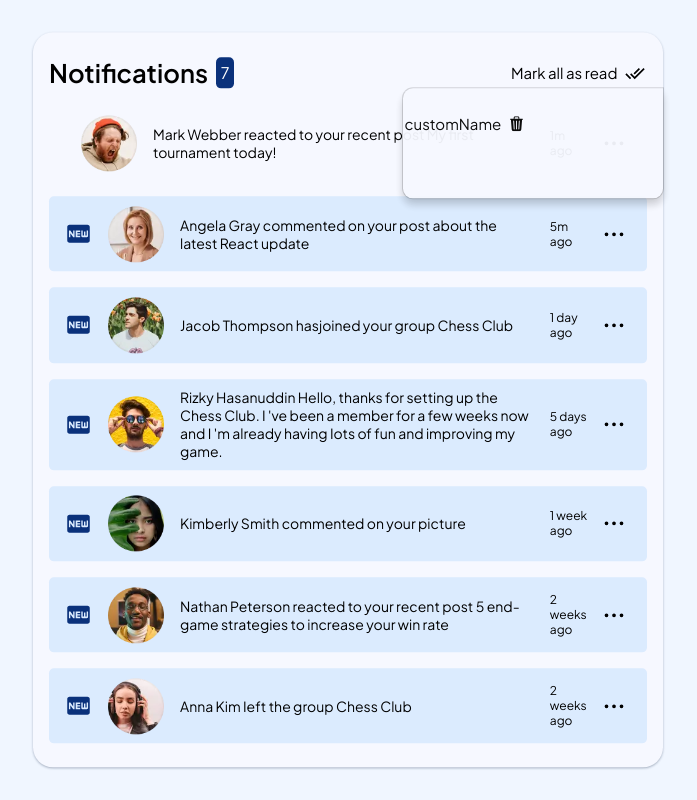
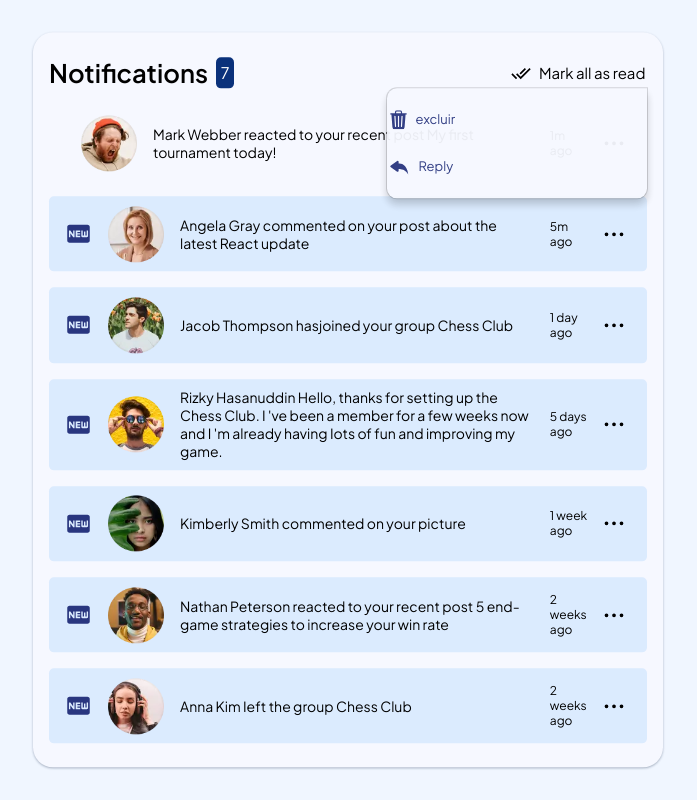
Before and after one commit to maicondguerian/page-notification-REACT, a React (Vite) app: page / in a window 1280 px wide. Both pictures are taken after a click on the button 906 px from the left and 142 px from the top of the page. Shown: the whole page, without its empty margins (292-989 px from the left). Built offline with nearby package versions, Linux system fonts and the light colour scheme.

Commit message:
a lot of coder later...

```diff
--- a/src/App.jsx
+++ b/src/App.jsx
@@ -3,6 +3,8 @@ import { GlobalStyles } from './globalStyles/globalStyles';
 import { ThemeProvider } from 'styled-components';
 import { theme } from './globalStyles/theme';
 import { Notifications } from './components/notifications/Notifications';
+import { ReplyComment } from './components/replyModal/replyComment';
+
 
 function App() {
 
--- a/src/components/modal/ActionModal.jsx
+++ b/src/components/modal/ActionModal.jsx
@@ -6,7 +6,7 @@ const StyledModal = styled.div`
   right: 0;
   height: 110px;
   width: 260px;
-  padding: 1rem 0;
+  padding: .5rem 0;
   border-bottom-left-radius:10px ;
   border-top-left-radius:10px ;
   border-bottom-right-radius:10px ;
@@ -16,10 +16,14 @@ const StyledModal = styled.div`
   opacity: 0.95;
 `;
 
-export const ActionModal = ( {children, onClick=()=>{}, getModalStatus} ) => {
+export const ActionModal = ( {children, onClick=()=>{}, getModalStatus, isOpen, id} ) => {
   return (
-    <StyledModal onClick={onClick} className={getModalStatus ? "modalOn" : "modalOff"}>
-      {children}
-    </StyledModal>
+    <>
+      {isOpen && (
+        <StyledModal id={id} onClick={onClick} className={getModalStatus ? "modalOn" : "modalOff"}>
+        {children}
+        </StyledModal>
+      )}
+    </>
   )
 }
--- a/src/components/notifications/Notifications.jsx
+++ b/src/components/notifications/Notifications.jsx
@@ -1,13 +1,14 @@
-import React, { useState } from 'react'
+import React, { useEffect, useState } from 'react'
 import { Button, NotificationBar } from '../pageContainer/notificationBar/NotificationBar'
-import { ActiveModal, NotificationWrapper, StyledDiv, StyledNotification } from '../../globalStyles/globalStyles'
+import { ActiveModalWrapper, NotificationWrapper, StyledDiv, StyledNotification } from '../../globalStyles/globalStyles'
 import { MdFiberNew } from "react-icons/md";
 import { HiEllipsisHorizontal } from "react-icons/hi2";
 import { ActionModal } from '../modal/ActionModal';
 import { BsTrash3Fill, BsFillReplyFill } from "react-icons/bs";
+import { ReplyComment } from '../replyModal/replyComment';
 
 
-export const Notifications = ({onDelete, notify}) => {
+export const Notifications = () => {
     const [notifications, setNotifications] = useState([
         {
             id: 1,
@@ -73,13 +74,15 @@ export const Notifications = ({onDelete, notify}) => {
                 getNotificationCounter={notificationCounter}
                 GetSetCounterFunction={handleNotificationCounter}
             />
-            {notifications.map((notify, index)=>(
+             {notifications.length  === 0 ? <p>Nenhuma notificação para exibir</p> : <></>}
+            {notifications.map((notify, index) => (
                 <Notification
                     getsetNotificationCounter={setNotificationCounter}
                     getFunction={setNotifications}
                     getItemList={notifications}
                     notify={notify}
                     key={index}
+                    id={notify.index}
                 />
             ))}
         </NotificationWrapper>
@@ -87,28 +90,62 @@ export const Notifications = ({onDelete, notify}) => {
 }
 
 
-const Notification = ( {notify, index, getItemList, getFunction, getsetNotificationCounter} ) =>{
-    const [showModal, setShowModal] =useState(false);
+const Notification = ({ notify, index, getItemList, getFunction, getsetNotificationCounter, id }) => {
+    const [showModal, setShowModal] = useState(false);
     const [isRead, setIsread] = useState(false);
+    const [replyMessage, setReplyMessage] = useState(false);
 
     const handleIsRead = () => {
         setIsread(true);
     }
 
-    const handleDeleteItem = (index) =>{
+    const handlerOpenModal = () => {
+        setShowModal(true);
+        setTimeLeft(0)
+    }
+
+
+    const handlereplyComment = () => {
+        setReplyMessage(true);
+    };
+
+    const handleDeleteItem = (id) => {
         const newList = [...getItemList];
-        newList.splice(index, 1);
+        newList.splice(id === 0 ? 1 : 0, 1);
         getFunction(newList);
         getsetNotificationCounter(newList.length);
+        setReplyMessage(false);
     }
-    return(
+
+    const [timeLeft, setTimeLeft] = useState(null);
+
+    useEffect(() => {
+        let interval
+        if (showModal) {
+            interval = setInterval(() => {
+                setTimeLeft(prevTime => {
+                    if (prevTime > 1) {
+                        return prevTime - 1;
+                    } else {
+                        clearInterval(interval);
+                        return 'excluir'
+                    }
+                });
+            }, 1000);
+        }
+        return () => clearInterval(interval);
+    }, [showModal]);
+
+
+    return (
         <StyledNotification
             onClick={handleIsRead}
             isRead={isRead}
+            sh
         >
             <ul>
                 <li key={index}>
-                    <span><MdFiberNew size={27} fill='#0a317b'/></span>
+                    <span><MdFiberNew size={27} fill='hsl(231, 51%, 33%)' /></span>
                     <img src={notify.avatar} alt="" />
                     <p>{notify.user} {notify.description} </p>
                     <StyledDiv
@@ -120,25 +157,48 @@ const Notification = ( {notify, index, getItemList, getFunction, getsetNotificat
                             Icon={HiEllipsisHorizontal}
                             size={30}
                             buttonName=''
-                            onClick={()=>setShowModal(true)}
+                            onClick={handlerOpenModal}
                         />
-                        {showModal && (
                             <>
-                                <ActionModal onClick={()=>setShowModal(false)}>
-                                    <ActiveModal onClick={handleDeleteItem}>
+                                <ActionModal
+                                    onClick={() => setShowModal(false)}
+                                    getModalStatus={showModal}
+                                    isOpen={showModal}
+                                    >
+                                    <ActiveModalWrapper>
                                         <span>
                                             <Button
-                                                Icon={BsTrash3Fill}
-                                                onClick={handleDeleteItem}
+                                                onClick={() => {
+                                                    if(timeLeft === 'excluir'){
+                                                        handleDeleteItem(id)}}
+                                                    }
+                                                    Icon={BsTrash3Fill}
+                                                    size={19}
+                                                    buttonName={timeLeft}
+                                                    disabled={timeLeft !== 'excluir'}
                                             />
                                         </span>
-                                    </ActiveModal>
+                                        <span>
+                                            <Button
+                                                onClick={handlereplyComment}
+                                                Icon={BsFillReplyFill}
+                                                size={22}
+                                                buttonName={'Reply'}
+
+                                                />
+                                        </span>
+                                    </ActiveModalWrapper>
                                 </ActionModal>
                             </>
-                        )}
                     </StyledDiv>
                 </li>
+                {console.log(getItemList.length )}
+                    {replyMessage && (
+                        <ReplyComment id={'comment'} isOpen={replyMessage}>
+                        ddfffffffffffffffffffffff
+                    </ReplyComment>
+                    )}
             </ul>
-       </StyledNotification>
+        </StyledNotification>
     );
 };
--- a/src/components/pageContainer/notificationBar/NotificationBar.jsx
+++ b/src/components/pageContainer/notificationBar/NotificationBar.jsx
@@ -1,19 +1,23 @@
-import React from 'react'
+import React, { useEffect, useState } from 'react'
 import { StyledButton, StyledNotificationBar } from '../../../globalStyles/globalStyles'
 import { MdDoneAll } from "react-icons/md";
 
 
-export const Button = ( { buttonName = 'customName', Icon, size, onClick=()=>{}, id } ) => {
+export const Button = ( { buttonName = 'custonName', Icon, size, onClick=()=>{}, id, disabled } ) => {
     return (
         <>
-            <StyledButton onClick={onClick} id={id}>
+            <StyledButton onClick={onClick} id={id} disabled={disabled}>
+                {Icon ? <Icon size={size} /> : <></>}
                 {buttonName}
-                {Icon ? <Icon size={size} /> : <></>}
             </StyledButton>
         </>
-    )
-}
+    );
+};
+
+
 export const NotificationBar = ( {getNotificationCounter, GetSetCounterFunction} ) => {
+
+
     return (
         <StyledNotificationBar counter={getNotificationCounter}>
             <div>
@@ -26,7 +30,7 @@ export const NotificationBar = ( {getNotificationCounter, GetSetCounterFunction}
             </div>
                 <Button
                     Icon={MdDoneAll}
-                    buttonName='Mark all as read'
+                    buttonName={'Mark all as read'}
                     onClick={GetSetCounterFunction}
                     size={20}
                 />
--- /dev/null
+++ b/src/components/replyModal/ReplyComment.jsx
@@ -0,0 +1,62 @@
+import React from 'react'
+import styled from 'styled-components'
+import { Button } from '../pageContainer/notificationBar/NotificationBar'
+
+const CommentReplyWrapper = styled.div`
+    display: flex;
+    height: 100px;
+    padding: 1rem;
+    gap: 1rem;
+
+    div{
+        margin-left: 1rem;
+        border-left: solid 1.5px;
+        border-color: ${props => props.theme.primaryLightTheme.lightGray};
+
+        img{
+        height: 36px;
+        width: 36px;
+        border-radius: 50%;
+        margin-left: 1rem;
+
+    }
+
+    }
+    input{
+        border: solid .5px;
+        border-color: ${props => props.theme.primaryLightTheme.lightGray};
+        background-color: ${({ theme }) => theme.primaryLightTheme.fColor};
+        width: 80%;
+        outline: none;
+        padding: 0 1rem;
+        font-size: 13px;
+    }
+
+    button{
+        display: flex;
+        align-items: center;
+        justify-content: center;
+        border-radius: 5px;
+        text-transform: uppercase;
+        font-size: 13px;
+        background-color: ${({ theme }) => theme.primaryLightTheme.coolBlue};
+        color: ${({ theme }) => theme.primaryLightTheme.fColor};
+        font-weight: 600;
+        height: 30px;
+        width: 15%;
+    }
+`
+export const ReplyComment = ({ isOpen }) => {
+  return (
+    <CommentReplyWrapper isOpen={isOpen}>
+        <div>
+            <img src='/111819901.jpg' alt="" />
+        </div>
+        <input placeholder='Add comment...'/>
+        <Button
+            buttonName='send'
+        />
+
+    </CommentReplyWrapper>
+  )
+}
--- a/src/globalStyles/globalStyles.js
+++ b/src/globalStyles/globalStyles.js
@@ -65,6 +65,7 @@ export const StyledButton = styled.button`
     cursor: pointer;
     font-size: 15px;
     padding: .1rem;
+
 `;
 
 export const NotificationWrapper = styled.div`
@@ -74,12 +75,27 @@ export const NotificationWrapper = styled.div`
 
 `
 export const StyledNotification = styled.div`
+    .modalOn {
+  animation-name: modalOn;
+  animation-duration: .3s;
+}
 
+@keyframes modalOn {
+    from {
+    opacity: 0;
+    transform: translateY(-70%);
+  }
+    to {
+    opacity: 0.9;
+    transform: translateY(0);
+  }
+}
     ul{
         list-style: none;
         display: flex;
         flex-direction: column;
         gap: 1rem;
+
 
 
         li{
@@ -91,6 +107,7 @@ export const StyledNotification = styled.div`
             padding: .6rem 1rem;
             font-size: 14px;
             cursor: pointer;
+            position: relative;
 
             span >svg{
                 display: ${(props) => (props.isRead || props.readAll ? "none" : "block")};
@@ -110,6 +127,12 @@ export const StyledNotification = styled.div`
             img{
                 width: 56px;
             }
+
+            #comment{
+                background-color: red;
+                top: 0;
+                left: 0;
+        }
         }
     }
     `
@@ -118,6 +141,8 @@ export const StyledDiv = styled(StyledNotification)`
     gap: 0.5rem;
     font-size: 12px;
     align-items: center;
+
+
 
     span{
         width: 40px;
@@ -130,12 +155,27 @@ export const StyledDiv = styled(StyledNotification)`
         }
     }
 `
-export const ActiveModal = styled.div`
+export const ActiveModalWrapper = styled.div`
     display: flex;
     align-items: center;
-    height: 40px;
+    height: 100%;
+    flex-direction: column;
 
-    :hover{
+   span{
+        width: 100%;
+        height: 100%;
+
+        :hover{
         background-color: ${(props) => props.theme.primaryLightTheme.brownGray};
     }
+
+        button{
+            width: 100%;
+            height: 100%;
+            font-size: 13px;
+            color: ${({ theme }) => theme.primaryLightTheme.coolBlue};
+        }
+   }
+
+
 `
--- a/src/globalStyles/theme.js
+++ b/src/globalStyles/theme.js
@@ -5,11 +5,9 @@ export const theme = {
         fColor: '#fff',
         fColorB: '#000',
         lightGray: 'hsl(229, 24%, 87%)',
-        coolGray: 'hsl(231, 11%, 63%)',
+        coolBlue: 'hsl(231, 51%, 33%)',
         marineBlue: 'hsl(213, 96 %, 18 %)',
-        purplishBlue: 'hsl(243, 100 %, 62 %)',
         pastelBlue: '#C3D7E9',
-        lightBlue: 'hsl(206, 94 %, 87 %)',
         strawberryRed: 'hsl(354, 84 %, 57 %)',
         bgNotificationBlue: '#70b5f933',
         bgNotificationBlueHover: '#D4E9FD',
```
Also changed, not shown: public/111819901.jpg (added).
